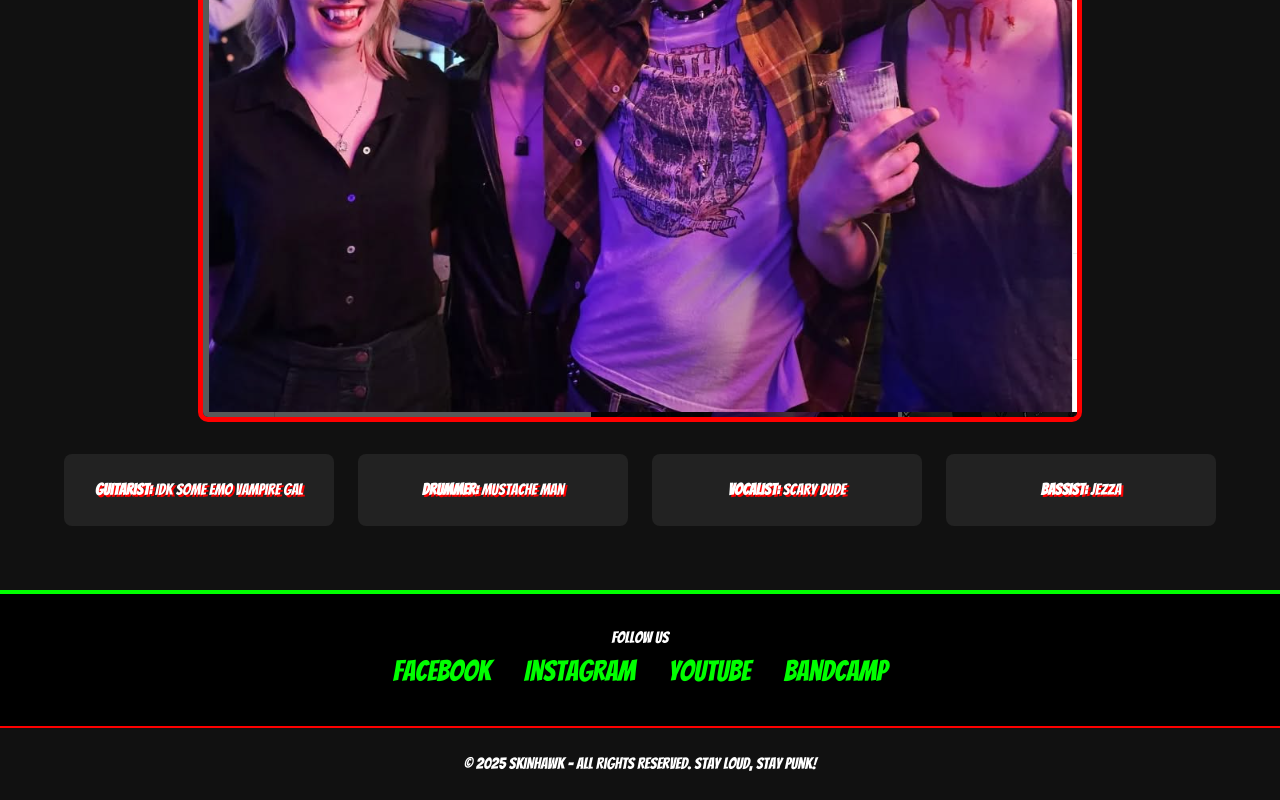
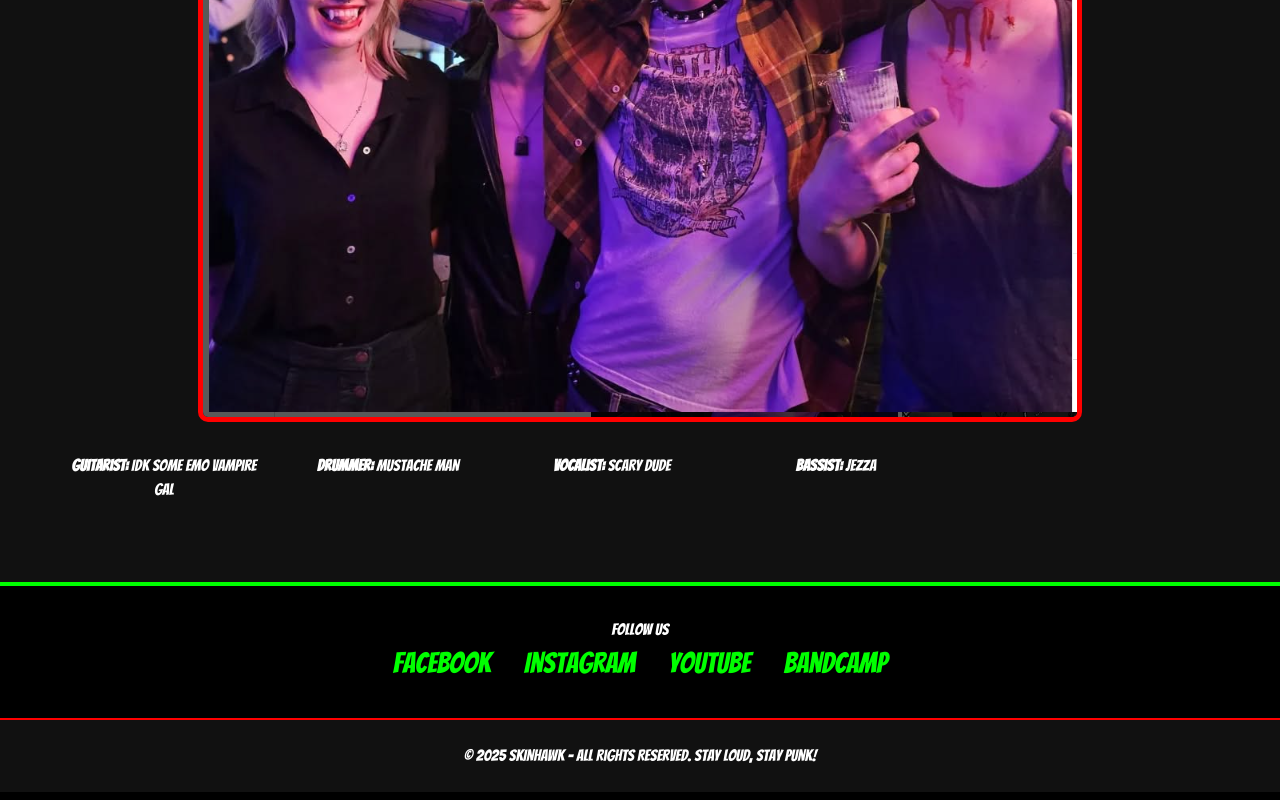
Before and after one commit to Dannybrush/skinhawk, a SvelteKit app: page / in a window 1280 px wide. Shown: the part 1233-2033 px from the top of the page. Built offline with nearby package versions, Linux system fonts and the light colour scheme.

Commit message:
long live shinhawk

```diff
--- a/src/routes/+page.svelte
+++ b/src/routes/+page.svelte
@@ -150,6 +150,8 @@
 		margin-left: auto;
 		margin-right: auto;
 	}
+
+	/*
     .band-members {
   display: grid;
   grid-template-columns: repeat(auto-fit, minmax(200px, 1fr));
@@ -159,14 +161,25 @@
 
 
 .band-member {
-  flex: 1 1 0; /* Allow each to grow and shrink equally */
+  flex: 1 1 0; /* Allow each to grow and shrink equally */ /*
   background: #222;
   padding: 1.5rem;
   border-radius: 8px;
   text-shadow: 2px 2px 0 #ff0000;
   transition: transform 0.2s;
-  min-width: 0; /* Ensures items can shrink below content's intrinsic width */
+  min-width: 0; /* Ensures items can shrink below content's intrinsic width */ /*
 }
+*/
+	.band-members {
+		display: flex;
+		gap: 1.5rem;
+		overflow-x: auto;
+		padding-bottom: 1rem;
+	}
+	.band-member {
+		flex: 0 0 auto;
+		width: 200px;
+	}
 
 	.band-member:hover {
 		transform: scale(1.1);
```
